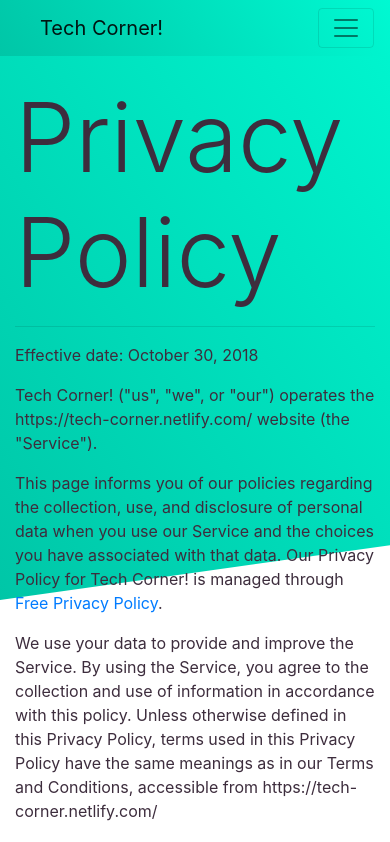
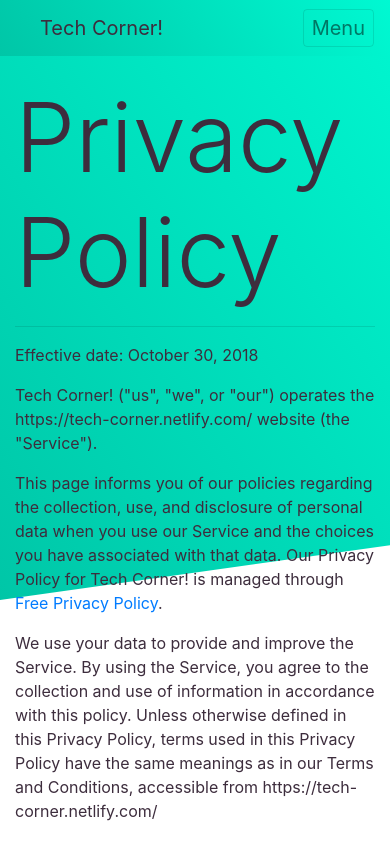
Before and after one commit to filipjanevski/TechCorner, a React (Create React App) app: page /privacy in a window 390 px wide. Shown: the top 842 px of the page. Built offline with nearby package versions, Linux system fonts and the light colour scheme.

Commit message:
Fix accessibility issues

```diff
--- a/src/components/NavFooter/index.css
+++ b/src/components/NavFooter/index.css
@@ -6,3 +6,11 @@
     color: #ffffff;
     background: #00362e;
 }
+.list-item a{
+    color: #3d2d3d !important;
+    text-decoration: underline;
+}
+.legal a {
+    color: #ffffff !important;
+    text-decoration: underline;
+}
--- a/src/components/NavFooter/index.js
+++ b/src/components/NavFooter/index.js
@@ -8,7 +8,7 @@
             <footer>
                 <div className="container-fluid styleTop">
                     <div className="row ml-5 mr-5 mb-4 p-3">
-                        <div className="col-md-3 text-justify">
+                        <div className="col-md-3">
                             <h4>Welcome to Tech Corner!</h4>
                             <p>This is my first ever React app. I made a news aggregator for tech news that uses News
                                 API to fetch news stories.</p>
@@ -32,7 +32,7 @@
                         </div>
                     </div>
                     <div className="row p-3 styleBottom">
-                        <div className="col-md-12 text-center">
+                        <div className="col-md-12 text-center legal">
                             <p>This project is licenced under the <a href="https://mit-license.org/">MIT</a> License. It
                                 uses a free version of <a
                                     href="https://newsapi.org">News API</a>. By using this site you agree to the <a
--- a/src/components/NavHeader/index.css
+++ b/src/components/NavHeader/index.css
@@ -3,7 +3,7 @@
 }
 
 .styleLink {
-    color: #3d2d3d;
+    color: #3d2d3d !important;
 }
 
 .onTopEl {
--- a/src/components/NavHeader/index.js
+++ b/src/components/NavHeader/index.js
@@ -32,7 +32,7 @@
             <div>
                 <Navbar color="transparent" light expand="md" className="navback onTopEl">
                     <NavbarBrand href="/" className="ml-4 mr-2 styleLink">Tech Corner!</NavbarBrand>
-                    <NavbarToggler onClick={this.toggle}/>
+                    <NavbarToggler onClick={this.toggle} name="Menu" className="p-2">Menu</NavbarToggler>
                     <Collapse isOpen={this.state.isOpen} navbar>
                         <Nav className="mr-auto" navbar>
                             <NavItem className="ml-2 mr-2">
```
